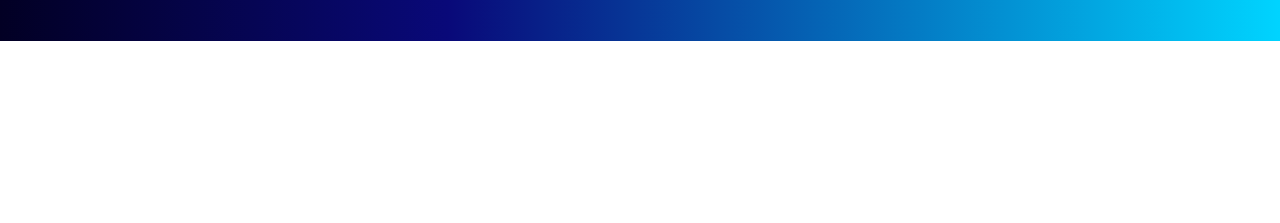
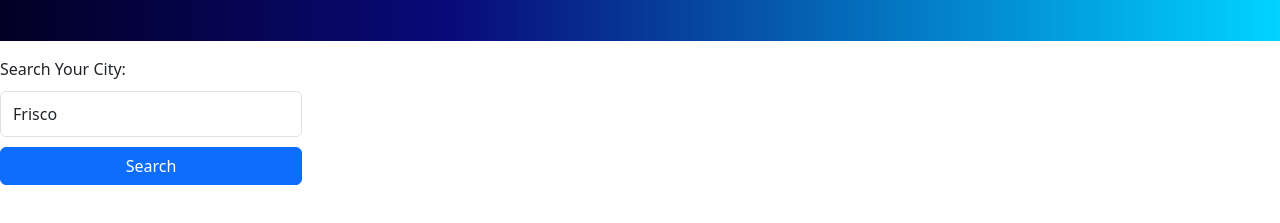
Before and after one commit to lindstdb/Weather-Dashboard, a plain HTML site: page index.html in a window 1280 px wide. Shown: the part 83-306 px from the top of the page. Drawn offline with nearby package versions, Linux system fonts and the light colour scheme.

Commit message:
adds the search bar and button to the left side

```diff
--- a/Assets/css/style.css
+++ b/Assets/css/style.css
@@ -7,6 +7,12 @@
     color:white;
 }
 
+#search-city {
+    margin-top: 10px;
+    margin-bottom: 10px;
+    padding-bottom: 10px;
+    padding-top: 10px;
+}
 
 
 
--- a/index.html
+++ b/index.html
@@ -17,7 +17,27 @@
         <blockquote class="blockquote">
           <h1>Weather Dashboard</h1>
         </blockquote>
+    </figure>
 
+    <div id="content" class="conatiner">
+
+        <div class="row">
+
+            <div id="content-left" class="col-md-3">
+                <form>
+                    <label for="search-city">Search Your City: </label>
+                    <div class="form-row">
+                        <input id="search-city" class="form-control" name="city" value="Frisco"></input>
+                            <div class="d-grid gap-1">
+                                <button class="btn btn-primary" type="button">Search</button>
+                            </div>
+                    </div>
+                </form>
+            </div>
+
+        </div>
+
+    </div>
 
 
 </body>
```
